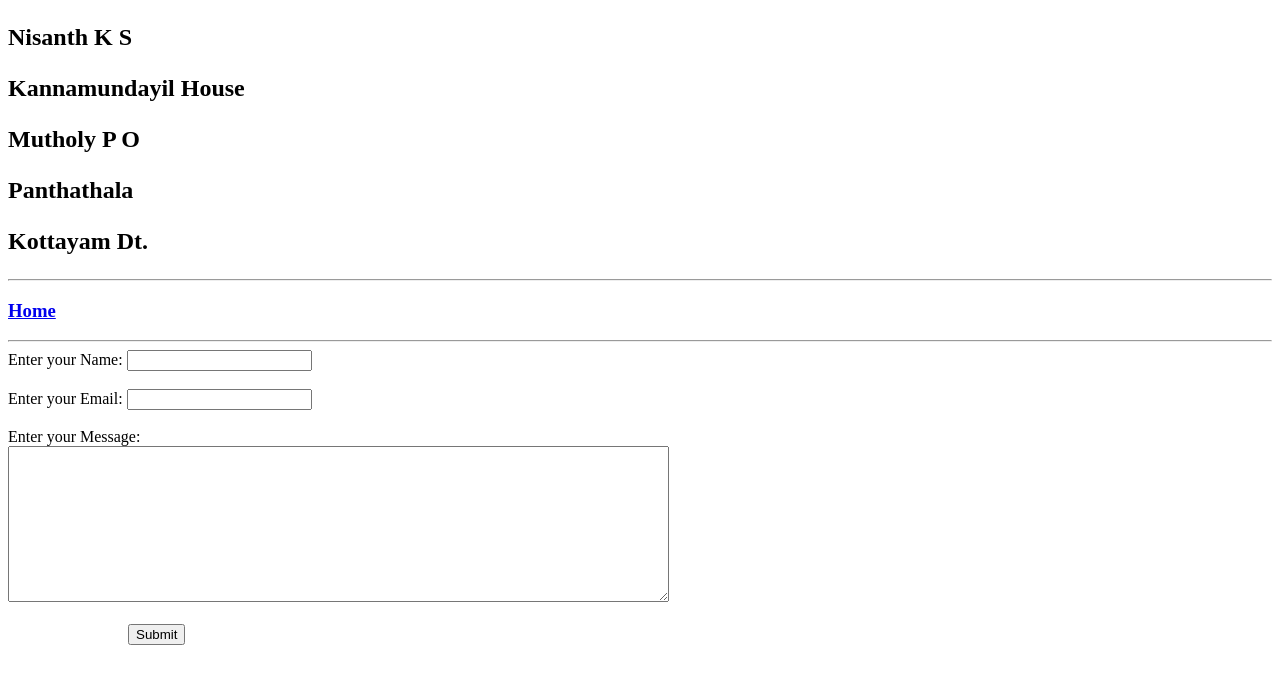
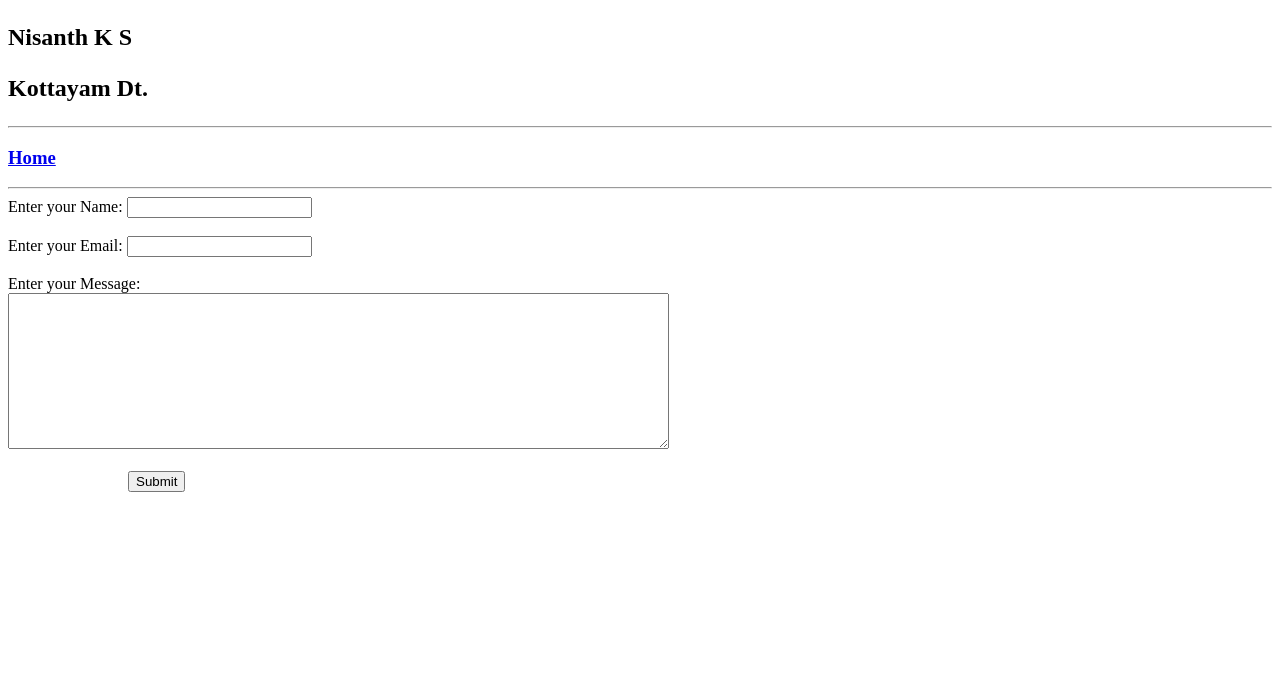
Before and after one commit to nisanthks/cv, a plain HTML site: page Contact.html in a window 1280 px wide. Drawn offline with Linux system fonts and the light colour scheme.

Commit message:
4th commit

```diff
--- a/Contact.html
+++ b/Contact.html
@@ -9,9 +9,6 @@
 <body>
   <h2>
     <p>Nisanth K S</p>
-    <p>Kannamundayil House</p>
-    <p>Mutholy P O</p>
-    <p>Panthathala</p>
     <p>Kottayam Dt.</p>
   </h2>
   <hr>
```
